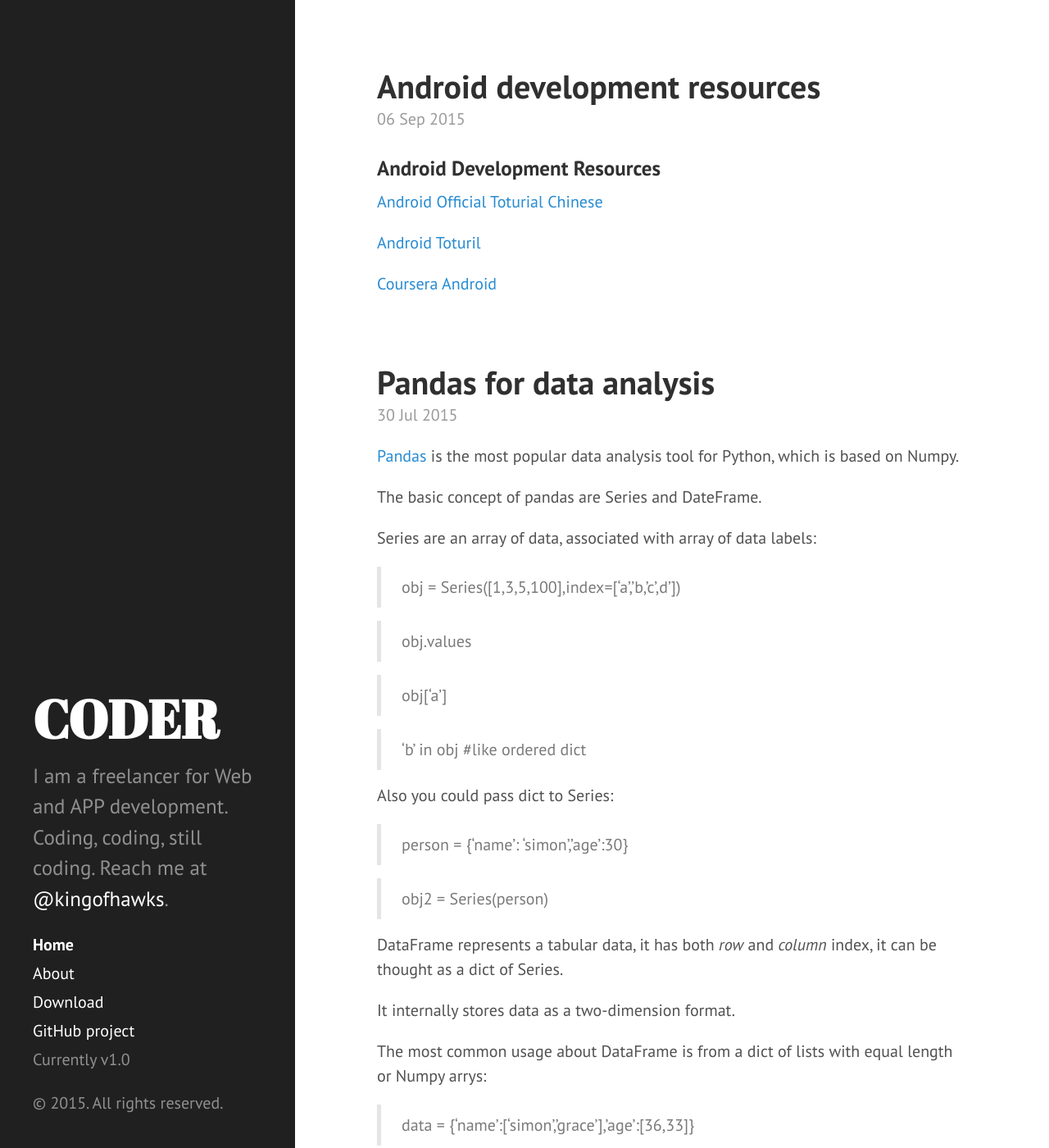
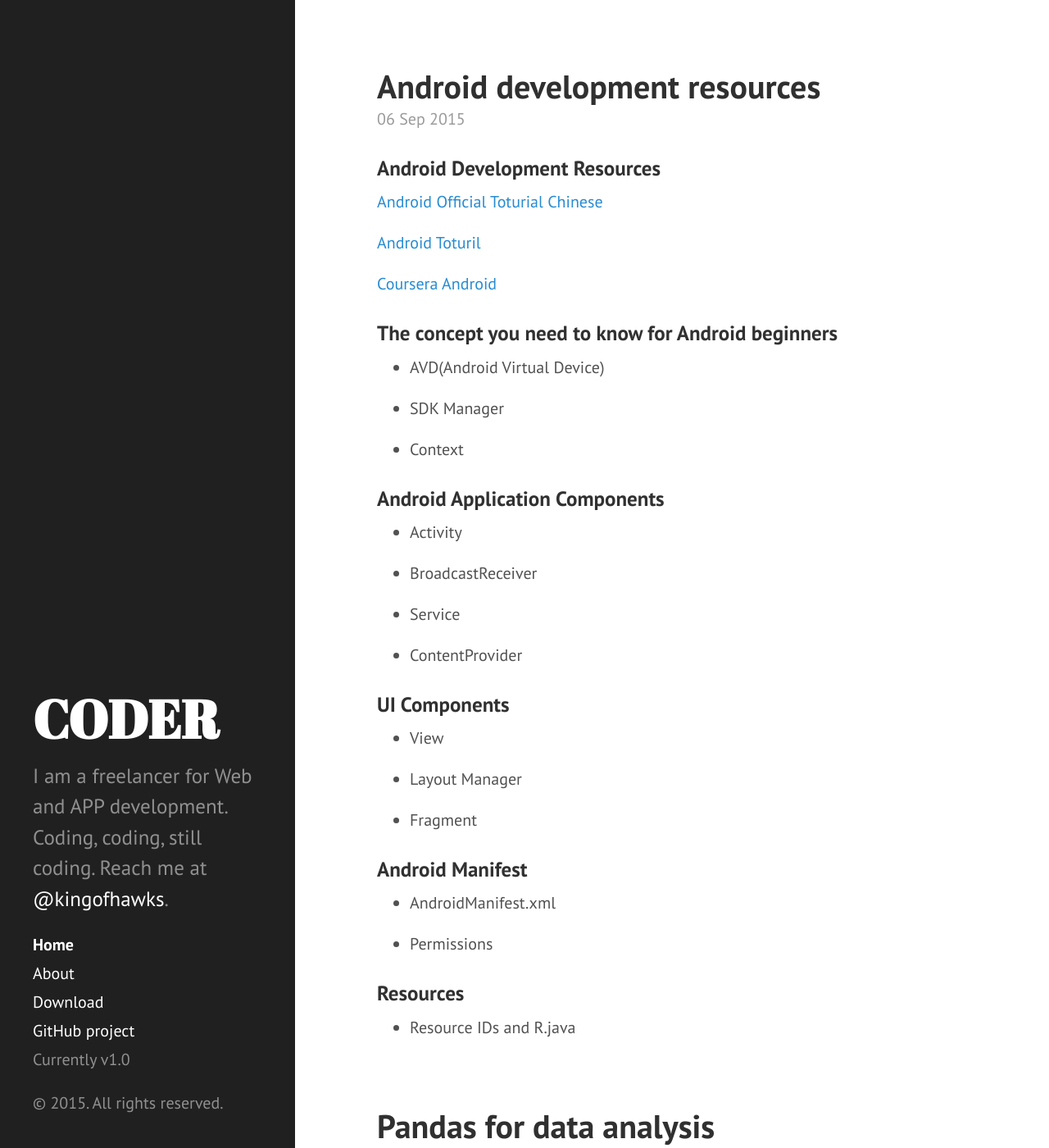
Before and after one commit to kingofhawks/kingofhawks.github.io, a Jekyll site: the page built from index.html, in a window 1280 px wide and 1400 px high. Shown: the whole window at 82% size. Built offline with Jekyll 4.4.1, drawn with Linux system fonts in a browser that asks for light colours; Markdown is read by kramdown in place of the engine named in the settings; the list of posts is cut into pages by our own code.

Commit message:
update android development resources

```diff
--- a/_posts/2015-09-06-Android Development Resources.md
+++ b/_posts/2015-09-06-Android Development Resources.md
@@ -5,3 +5,44 @@
 [Android Toturil](http://www.vogella.com/tutorials/android.html)
 
 [Coursera Android](https://github.com/aporter/coursera-android)
+
+
+### The concept you need to know for Android beginners
+
+* AVD(Android Virtual Device)
+
+* SDK Manager
+
+* Context
+
+
+### Android Application Components
+
+* Activity
+
+* BroadcastReceiver
+
+* Service
+
+* ContentProvider
+
+
+### UI Components
+
+* View
+
+* Layout Manager
+
+* Fragment
+
+
+### Android Manifest
+
+* AndroidManifest.xml
+
+* Permissions
+
+
+### Resources
+
+* Resource IDs and R.java
```
